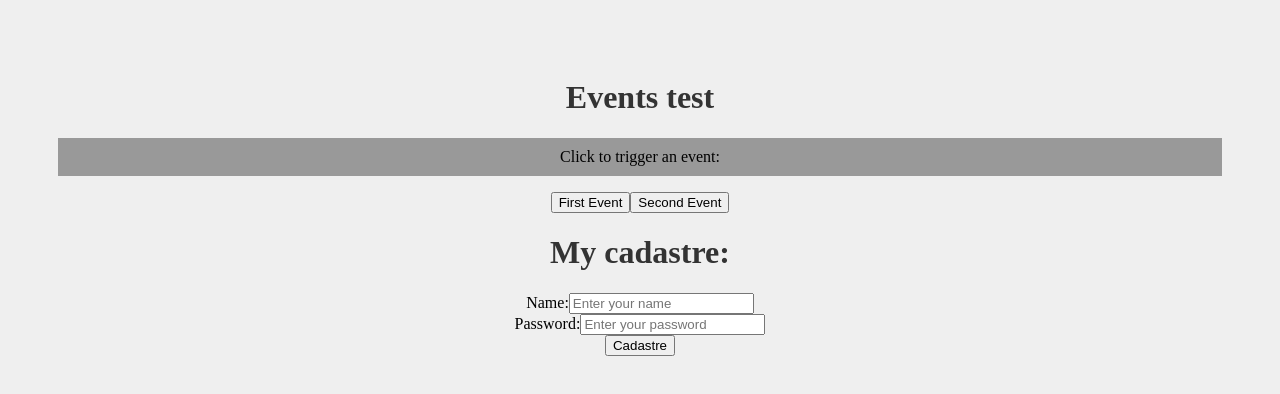
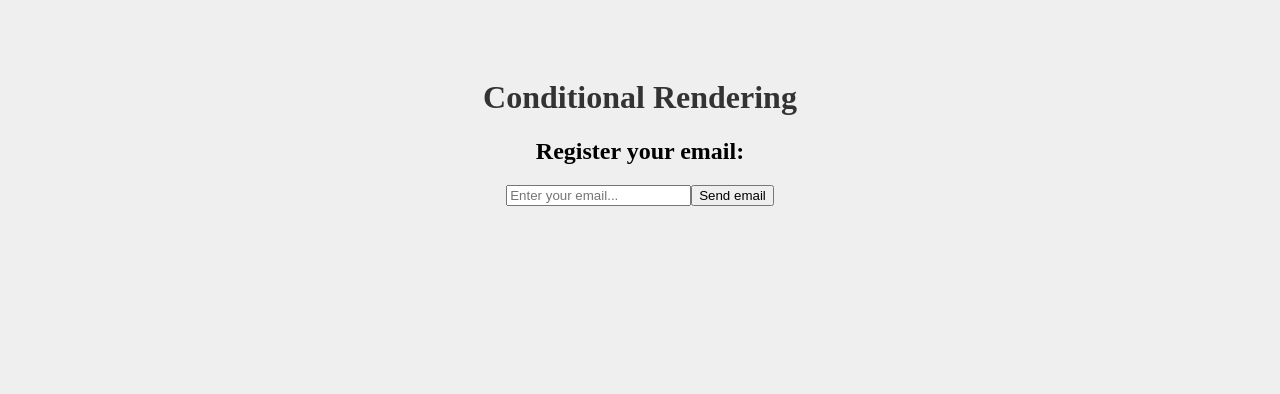
Before and after one commit to lucasalexneves/Project-React, a React (Create React App) app: page / in a window 1280 px wide. Shown: the top 394 px of the page. Built offline with nearby package versions, Linux system fonts and the light colour scheme.

Commit message:
Conditional rendering (if)

```diff
--- a/src/App.js
+++ b/src/App.js
@@ -1,17 +1,12 @@
 import './App.css';
-import Evento from './components/Evento';
-import Form from './components/Form';
-
+import Condicional from './components/Condicional';
 
 function App() {
 
-  const nome = "Maria"
-
   return (
     <div className="App">
-      <h1>Events test</h1>
-      <Evento />
-      <Form />
+      <h1>Conditional Rendering</h1>
+      <Condicional />
     </div>
   )
 }
--- /dev/null
+++ b/src/components/Condicional.js
@@ -0,0 +1,40 @@
+import {useState} from 'react'
+
+function Condicional(){
+    const [email, setEmail] = useState()
+    const [userEmail, setUserEmail] = useState()
+
+    function enviarEmail(e){
+        e.preventDefault()
+        setUserEmail(email)
+    }
+
+    function limparEmail(){
+        setUserEmail('')
+    }
+
+    return(
+        <div>
+            <h2>Register your email:</h2>
+            <form>
+                <input
+                type="email"
+                placeholder="Enter your email..."
+                onChange={(e) => setEmail(e.target.value)}
+                />
+                <button type="submit" onClick={enviarEmail}>Send email</button>
+                {userEmail && (
+                    <div>
+                       <p> User email is: {userEmail}</p>
+                       <button onClick={limparEmail}>Clear email</button>
+                    </div>
+                )}
+            </form>
+
+
+        </div>
+    )
+
+}
+
+export default Condicional
```
